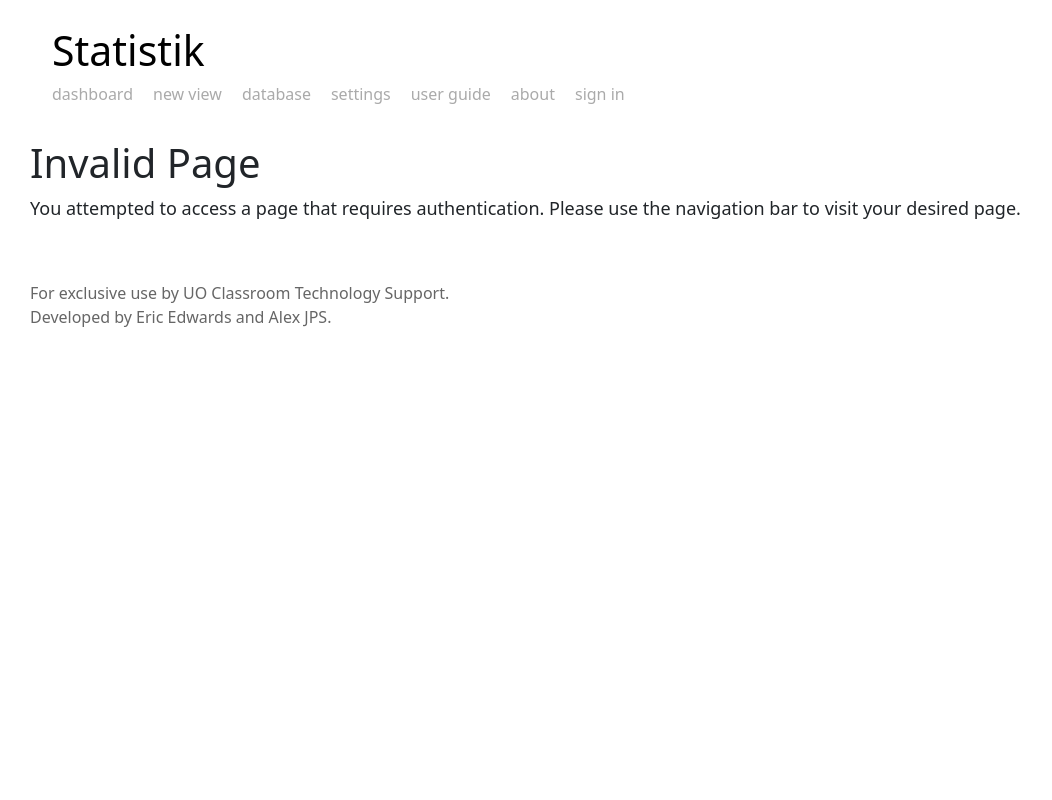
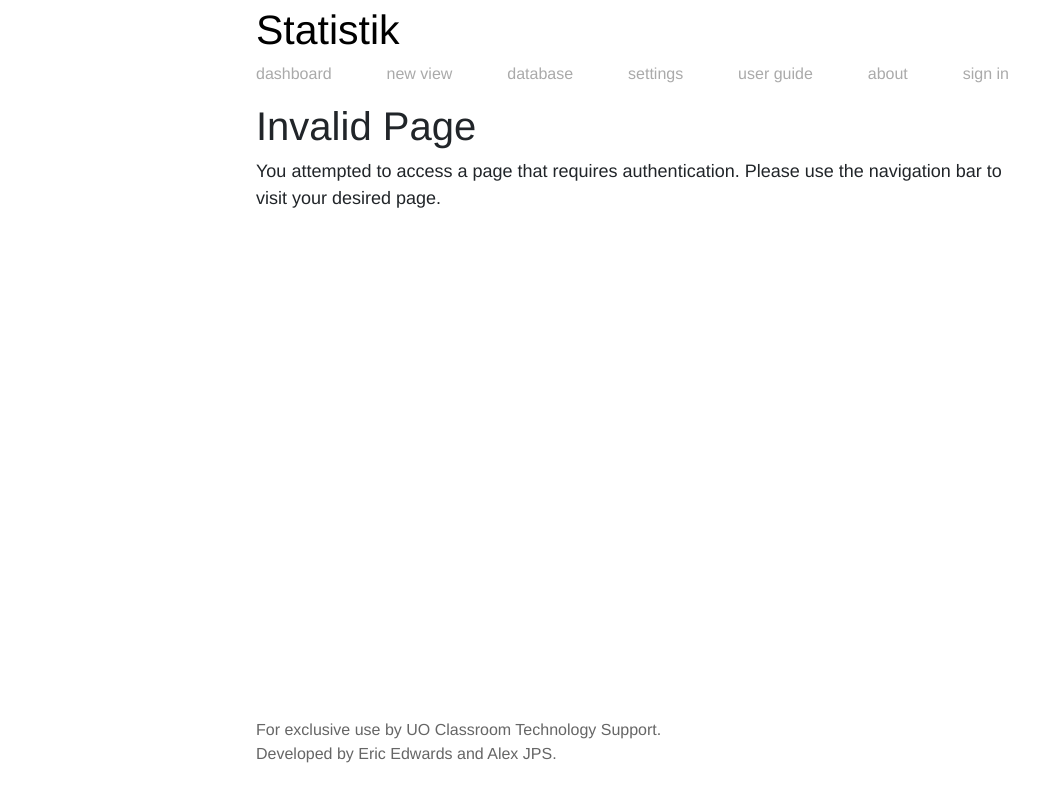
Before and after one commit to uoclass/statistik, a React (Create React App) app: page /invalid in a window 1280 px wide. Shown: the whole page, without its empty margins (0-1052 px from the left). Built offline with nearby package versions, Linux system fonts and the light colour scheme.

Commit message:
feat: Styled Nav component and margins.

```diff
--- a/src/App.css
+++ b/src/App.css
@@ -8,19 +8,19 @@
 
 body {
     margin: 0;
-   font-family: "HelveticaNeue-Light", "Helvetica Neue Light", "Helvetica Neue", Helvetica, Arial, "Lucida Grande", sans-serif;
+    font-family: "HelveticaNeue-Light", "Helvetica Neue Light",
+        "Helvetica Neue", Helvetica, Arial, "Lucida Grande", sans-serif;
     -webkit-font-smoothing: antialiased;
     -moz-osx-font-smoothing: grayscale;
 }
 
 .code-text {
     font-weight: bolder;
-  font-family: source-code-pro, Menlo, Monaco, Consolas, 'Courier New',
+    font-family: source-code-pro, Menlo, Monaco, Consolas, "Courier New",
         monospace;
 }
 
 .button {
-  padding: 15px;
     font-size: calc(10px + 1vh);
     font-weight: bold;
     border-radius: 20px;
@@ -37,17 +37,28 @@ body {
 
 .gray-background {
     background-color: #e9ecef;
-
 }
 
 .App {
     background-color: #ffffff;
     min-height: 100vh;
-  padding: 20px;
+    display: flex;
+    flex-direction: column;
+}
+
+.App-content {
+    margin-left: 20px;
+    flex: 1;
+    flex-direction: row;
+}
+
+@media (min-width: 850px) {
+    .App-content {
+        margin: 0 20% 0 20%;
+    }
 }
 
 .App-header {
-  padding-left: 32px;
     font-size: calc(25px + 2vmin);
     font-weight: 500;
     color: black;
@@ -56,12 +67,13 @@ body {
 .App-body {
     margin-top: calc(15px + 1vh);
     margin-bottom: calc(15px + 1vh);
-  padding: 10px;
+    margin: 0px 0px;
+    border: 50px 50px;
     font-size: calc(10px + 1vmin);
+    min-height: 77vh;
 }
 
 .App-footer {
-  padding: 10px;
     font: "Helvetica Neue";
     color: #666666;
     font-size: calc(8px + 1vmin);
@@ -70,7 +82,6 @@ body {
 .error-label {
     color: red;
 }
-
 
 .redirect-error-banner {
     background-color: #f8d7da;
@@ -81,21 +92,9 @@ body {
     margin-bottom: 10px;
 }
 
-.Nav-list li {
-  padding: 5px 0px 0px 0px;
-  display: inline;
-  margin-right: 20px;
-}
-
-.Nav-list a {
-  color: #AAAAAA;
-  text-decoration: none;
-}
-
 .grey-callout-box {
     background-color: lightgray;
     border-radius: 5px;
     padding: 20px;
     margin: 20px 0px 20px 0px;
-
 }
--- a/src/App.jsx
+++ b/src/App.jsx
@@ -10,16 +10,17 @@
 import React, { useEffect } from "react";
 import { Link } from "react-router-dom";
 
-import "./App.css";
 import "bootstrap/dist/css/bootstrap.css";
 
 // Routing
 import AuthProvider from "./provider/AuthProvider";
 import Routes from "./routes/index";
+
 // Components
 import Footer from "./components/Footer";
 import Header from "./components/Header";
 import Nav from "./components/Nav";
+
 // Styles
 import "./App.css";
 
@@ -27,10 +28,11 @@ function App() {
   /* This component serves as the root of the app.
    */
   useEffect(() => {
-    document.body.classList.add("gray-background");
+    document.body.classList.add("white-background");
   }, []);
   return (
     <div className="App">
+      <div className="App-content">
         <Header />
         <Nav />
         <div className="App-body">
@@ -38,7 +40,9 @@ function App() {
             <Routes />
           </AuthProvider>
         </div>
+
         <Footer />
+      </div>
     </div>
   );
 }
--- a/src/components/Nav.css
+++ b/src/components/Nav.css
@@ -1,10 +1,27 @@
+.Nav {
+    padding: 0px 0px;
+    width: 100%;
+}
+
+.Nav-list {
+    display: flex;
+    flex-wrap: wrap;
+    list-style-type: none;
+    padding: 0;
+    justify-content: space-between;
+}
+
 .Nav-list li {
-    padding: 5px 0px 0px 0px;
-    display: inline;
-    margin-right: 20px;
+    display: inline-block;
+    padding-right: 15px;
 }
 
 .Nav-list a {
     color: #aaaaaa;
     text-decoration: none;
+    transition: color 0.3s ease;
 }
+
+.Nav-list a:hover {
+    color: #666666;
+}
--- a/src/components/Nav.jsx
+++ b/src/components/Nav.jsx
@@ -1,3 +1,5 @@
+import "./Nav.css";
+
 function Nav() {
   /*
    * This component defines the Navbar format.
```
Lines whose indentation alone changed are shown as unchanged.
